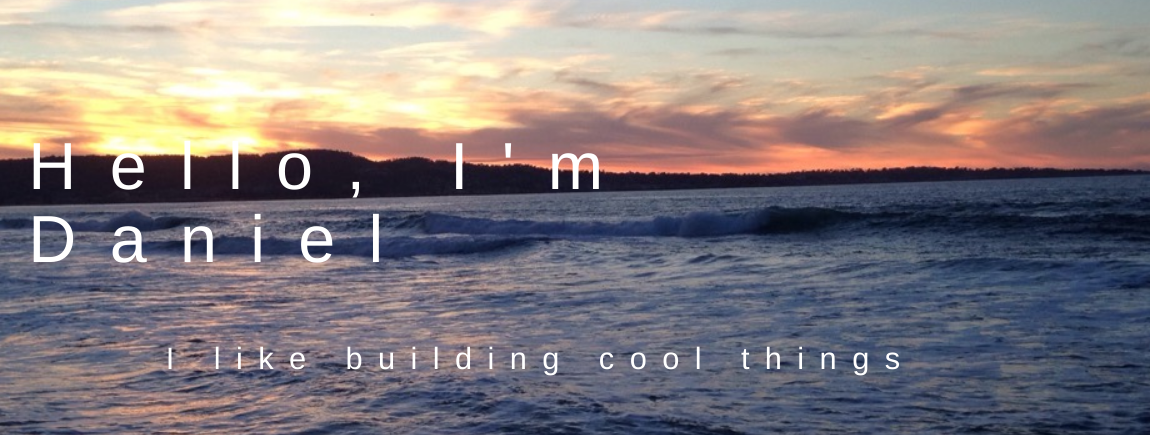
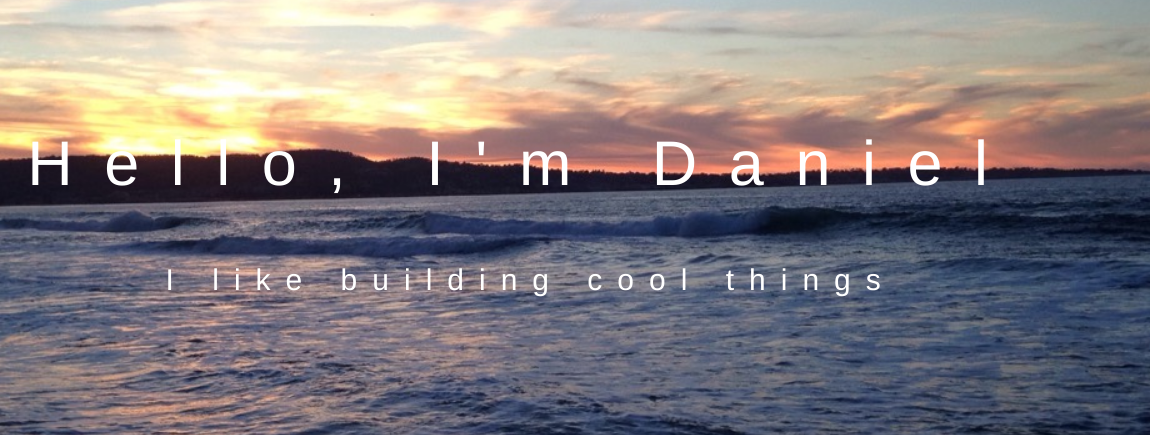
Before and after one commit to dcarrot2/dcarrot2.github.io, a plain HTML site: page index.html in a window 1280 px wide. Shown: the part 98-533 px from the top of the page, 130-1280 px from the left. Drawn offline with nearby package versions, Linux system fonts and the light colour scheme.

Commit message:
Fixed font size css

```diff
--- a/css/styles.css
+++ b/css/styles.css
@@ -136,7 +136,6 @@ body {
 
 .jumbotron .container h1 {
     letter-spacing: .5em;
-    font-size: 5.2vw;
     font-weight: 300;
     color: white;
     padding: .3em;
@@ -149,7 +148,6 @@ body {
 
 .jumbotron .container h2 {
     letter-spacing: .5em;
-    font-size: 2.2em;
     font-weight: 300;
     color: white;
     padding: .3em;
--- a/index.html
+++ b/index.html
@@ -1,6 +1,7 @@
 <html>
 
 <head>
+    <title>Daniel Diaz - Home</title>
     <link href="https://maxcdn.bootstrapcdn.com/font-awesome/4.1.0/css/font-awesome.min.css" rel="stylesheet">
     <link href='http://fonts.googleapis.com/css?family=Open+Sans:400;300' rel='stylesheet' type='text/css'>
     <link rel="stylesheet" href="http://s3.amazonaws.com/codecademy-content/courses/ltp/css/bootstrap.css">
@@ -9,6 +10,7 @@
 </head>
 
 <body>
+
     <div class="menu">
         <!-- Menu icon -->
         <div class="icon-close">
```
